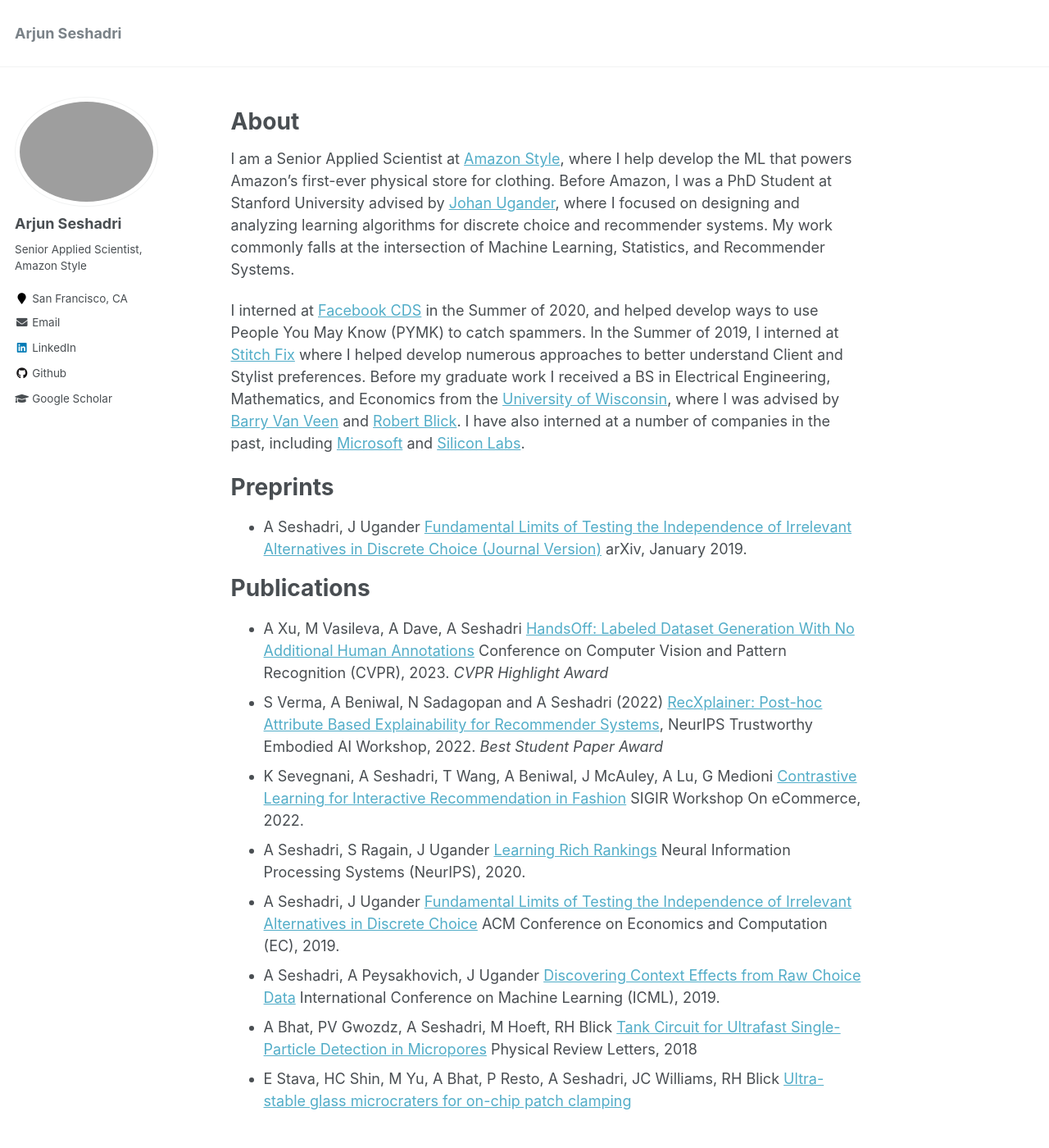
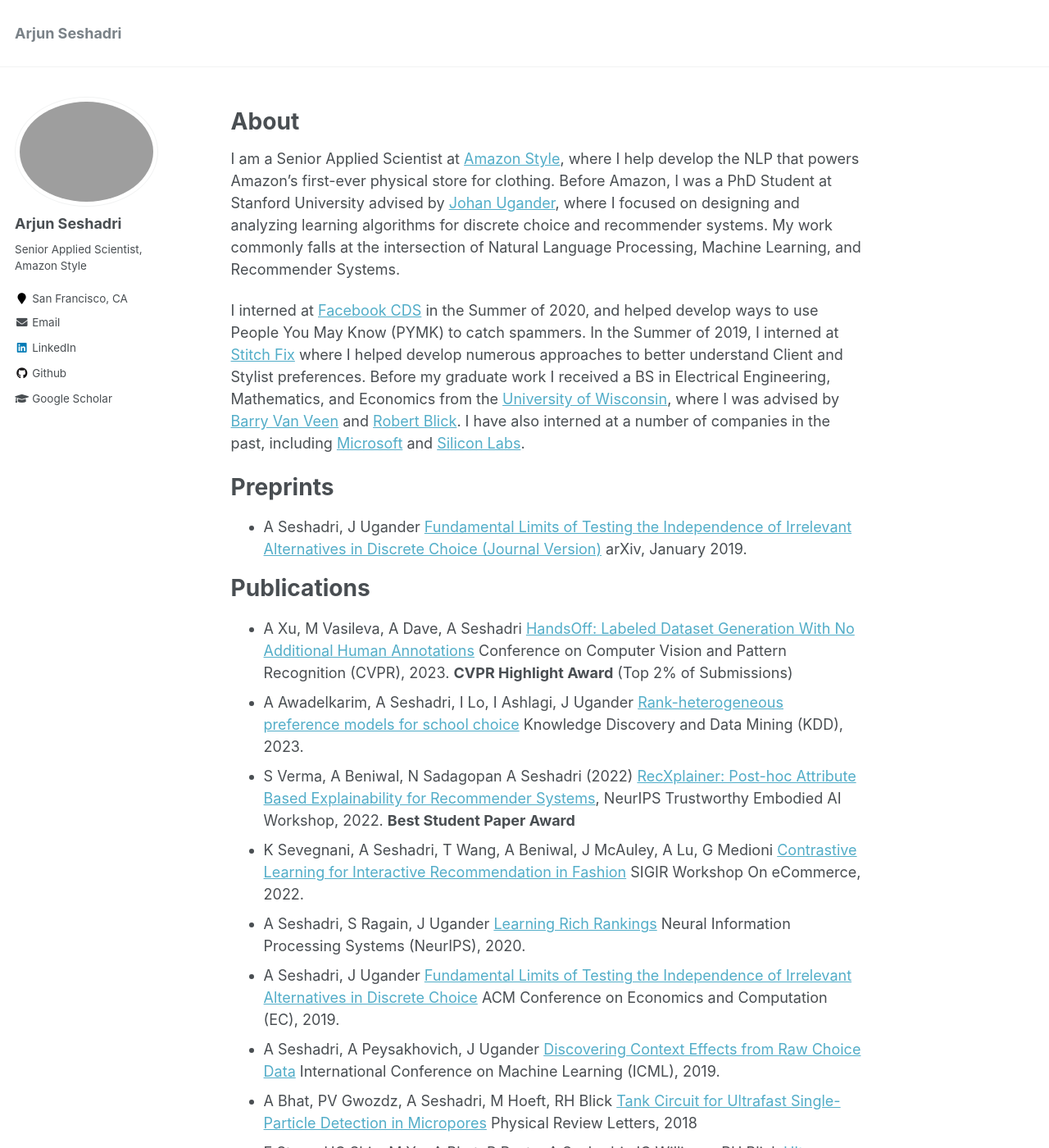
Before and after one commit to arjunsesh/arjunsesh.github.io, a Jekyll site: the page built from _pages/about.md, in a window 1280 px wide and 1400 px high. Shown: the whole window at 82% size. Built offline with Jekyll 4.4.1, drawn with Linux system fonts in a browser that asks for light colours.

Commit message:
added kdd pub

```diff
--- a/_pages/about.md
+++ b/_pages/about.md
@@ -10,7 +10,7 @@ redirect_from:
 
 About
 ======
-I am a Senior Applied Scientist at [Amazon Style](https://www.amazon.com/b?ie=UTF8&node=23676409011), where I help develop the ML that powers Amazon's first-ever physical store for clothing. Before Amazon, I was a PhD Student at Stanford University advised by [Johan Ugander](http://stanford.edu/~jugander/), where I focused on designing and analyzing learning algorithms for discrete choice and recommender systems. My work commonly falls at the intersection of Machine Learning, Statistics, and Recommender Systems.
+I am a Senior Applied Scientist at [Amazon Style](https://www.amazon.com/b?ie=UTF8&node=23676409011), where I help develop the NLP that powers Amazon's first-ever physical store for clothing. Before Amazon, I was a PhD Student at Stanford University advised by [Johan Ugander](http://stanford.edu/~jugander/), where I focused on designing and analyzing learning algorithms for discrete choice and recommender systems. My work commonly falls at the intersection of Natural Language Processing, Machine Learning, and Recommender Systems.
 
 I interned at [Facebook CDS](https://research.fb.com/teams/core-data-science/) in the Summer of 2020, and helped develop ways to use People You May Know (PYMK) to catch spammers. In the Summer of 2019, I interned at [Stitch Fix](https://algorithms-tour.stitchfix.com/) where I helped develop numerous approaches to better understand Client and Stylist preferences. Before my graduate work I received a BS in Electrical Engineering, Mathematics, and Economics from the [University of Wisconsin](https://www.wisc.edu/), where I was advised by [Barry Van Veen](https://directory.engr.wisc.edu/ece/Faculty/Vanveen_Barry/) and [Robert Blick](https://directory.engr.wisc.edu/mse/Faculty/Blick_Robert/). I have also interned at a number of companies in the past, including [Microsoft](https://azure.microsoft.com/en-us/services/media-services/) and [Silicon Labs](https://www.silabs.com/).
 
@@ -23,8 +23,10 @@ arXiv, January 2019.
 Publications
 ======
 - A Xu, M Vasileva, A Dave, A Seshadri
-[HandsOff: Labeled Dataset Generation With No Additional Human Annotations](https://arxiv.org/abs/2212.12645) Conference on Computer Vision and Pattern Recognition (CVPR), 2023. *CVPR Highlight Award*
--	S Verma, A Beniwal, N Sadagopan and A Seshadri (2022) [RecXplainer: Post-hoc Attribute Based Explainability for Recommender Systems](https://arxiv.org/abs/2211.14935), NeurIPS Trustworthy Embodied AI Workshop, 2022. *Best Student Paper Award*
+[HandsOff: Labeled Dataset Generation With No Additional Human Annotations](https://arxiv.org/abs/2212.12645) Conference on Computer Vision and Pattern Recognition (CVPR), 2023. **CVPR Highlight Award** (Top 2% of Submissions)
+- A Awadelkarim, A Seshadri, I Lo, I Ashlagi, J Ugander
+[Rank-heterogeneous preference models for school choice](link-tba) Knowledge Discovery and Data Mining (KDD), 2023.
+-	S Verma, A Beniwal, N Sadagopan A Seshadri (2022) [RecXplainer: Post-hoc Attribute Based Explainability for Recommender Systems](https://arxiv.org/abs/2211.14935), NeurIPS Trustworthy Embodied AI Workshop, 2022. **Best Student Paper Award**
 - K Sevegnani, A Seshadri, T Wang, A Beniwal, J McAuley, A Lu, G Medioni
 [Contrastive Learning for Interactive Recommendation in Fashion](https://arxiv.org/abs/2207.12033) SIGIR Workshop On eCommerce, 2022.
 - A Seshadri, S Ragain, J Ugander
```
